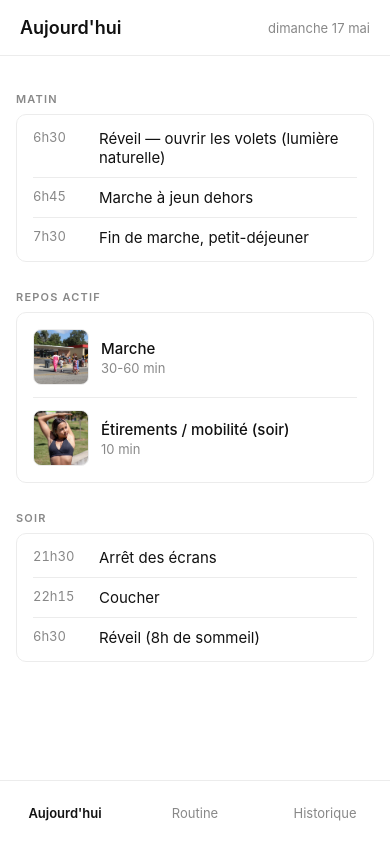
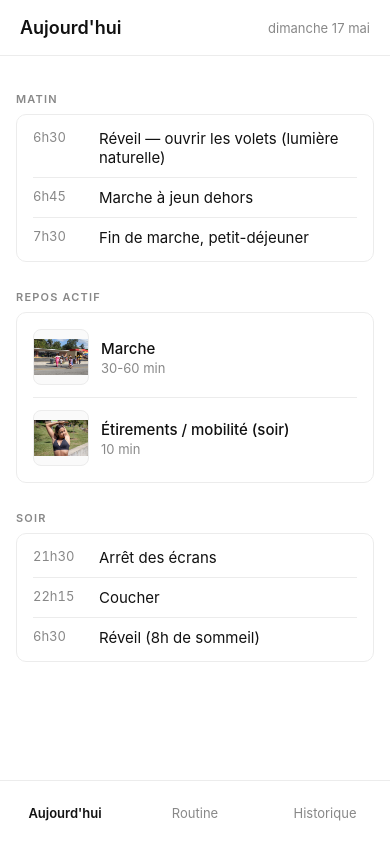
Before and after one commit to Clemboubou/routine-muscu-rn, a React Native app: screen / in a window 390 px wide. Built offline with nearby package versions, Linux system fonts and the light colour scheme.

Commit message:
fix(thumb): resizeMode contain pour éviter le crop des images portrait

```diff
--- a/src/icons.js
+++ b/src/icons.js
@@ -47,7 +47,7 @@ export function ExoThumb({ slug, size = 32, fill = false, iconSize = null }) {
   const img = EXO_IMAGES[slug];
   const dim = fill ? { width: '100%', height: '100%' } : { width: size, height: size };
   if (img) {
-    return <Image source={img} style={dim} resizeMode="cover" />;
+    return <Image source={img} style={dim} resizeMode="contain" />;
   }
   const sz = iconSize != null ? iconSize : (fill ? 64 : Math.round(size * 0.55));
   return (
```
